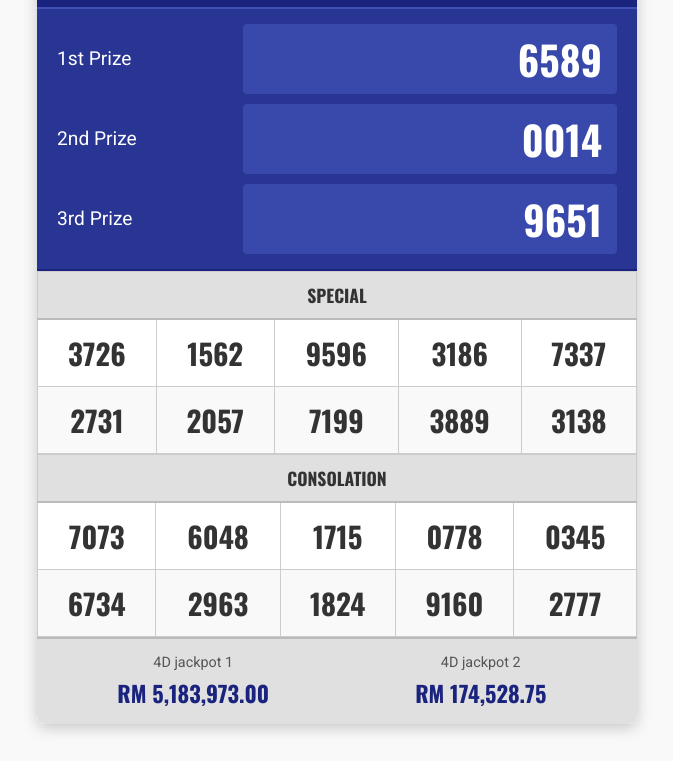
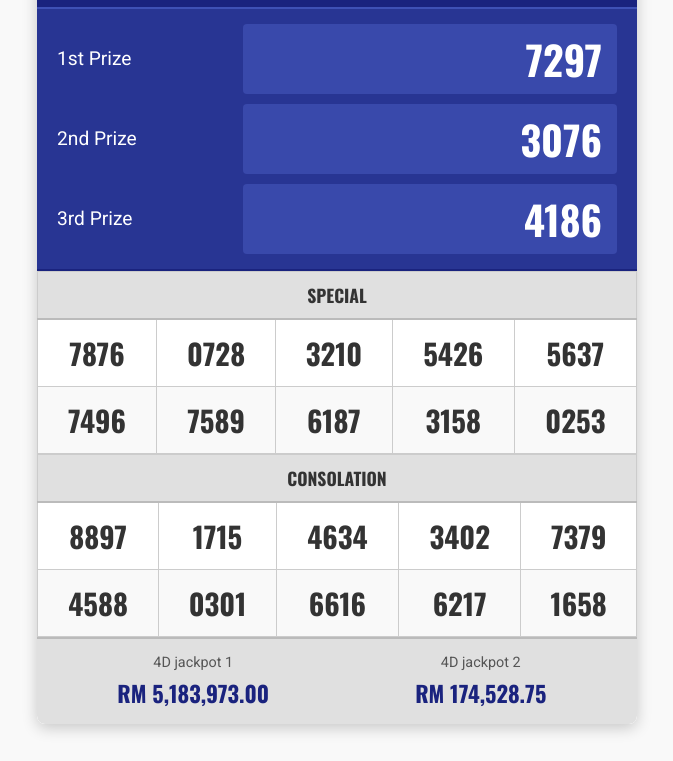
Before and after one commit to DAHENG4D/DAHENG, a plain HTML site: page index.html in a window 1280 px wide. Shown: the part 713-1474 px from the top of the page, without its empty margins (303-976 px from the left). Drawn offline with nearby package versions, Linux system fonts and the light colour scheme.

Commit message:
Auto-update index.html on Wed Nov 25 20:23:02 UTC 2026

```diff
--- a/index.html
+++ b/index.html
@@ -63,12 +63,12 @@
 </section>
 <section class="results-main-section" id="results">
 <h2 data-i18n="resultsHeading">Official DAHENG 4D Results</h2>
-<p class="section-description" data-i18n="resultsDescription">Here are the latest official results for Tue 24-11-2026.</p>
+<p class="section-description" data-i18n="resultsDescription">Here are the latest official results for Wed 25-11-2026.</p>
 <div class="results-card">
 <div class="header-section">
 <div class="header-left">
 <span class="logo-text" data-i18n="brandName">DAHENG 4D</span>
-<span class="draw-date">Tue 24-11-2026</span>
+<span class="draw-date">Wed 25-11-2026</span>
 </div>
 <div class="header-right">
 <span class="draw-no"></span>
@@ -78,15 +78,15 @@
 <div class="prize-section top-prizes">
 <div class="prize-row">
 <div class="prize-label" data-i18n="prizeLabel1">1st Prize</div>
-<div class="prize-number">6589</div>
+<div class="prize-number">7297</div>
 </div>
 <div class="prize-row">
 <div class="prize-label" data-i18n="prizeLabel2">2nd Prize</div>
-<div class="prize-number">0014</div>
+<div class="prize-number">3076</div>
 </div>
 <div class="prize-row">
 <div class="prize-label" data-i18n="prizeLabel3">3rd Prize</div>
-<div class="prize-number">9651</div>
+<div class="prize-number">4186</div>
 </div>
 </div>
 <table class="results-table special-table">
@@ -97,18 +97,18 @@
 </thead>
 <tbody>
 <tr>
-<td>3726</td>
-<td>1562</td>
-<td>9596</td>
-<td>3186</td>
-<td>7337</td>
+<td>7876</td>
+<td>0728</td>
+<td>3210</td>
+<td>5426</td>
+<td>5637</td>
 </tr>
 <tr>
-<td>2731</td>
-<td>2057</td>
-<td>7199</td>
-<td>3889</td>
-<td>3138</td>
+<td>7496</td>
+<td>7589</td>
+<td>6187</td>
+<td>3158</td>
+<td>0253</td>
 </tr>
 </tbody>
 </table>
@@ -120,18 +120,18 @@
 </thead>
 <tbody>
 <tr>
-<td>7073</td>
-<td>6048</td>
+<td>8897</td>
 <td>1715</td>
-<td>0778</td>
-<td>0345</td>
+<td>4634</td>
+<td>3402</td>
+<td>7379</td>
 </tr>
 <tr>
-<td>6734</td>
-<td>2963</td>
-<td>1824</td>
-<td>9160</td>
-<td>2777</td>
+<td>4588</td>
+<td>0301</td>
+<td>6616</td>
+<td>6217</td>
+<td>1658</td>
 </tr>
 </tbody>
 </table>
```
